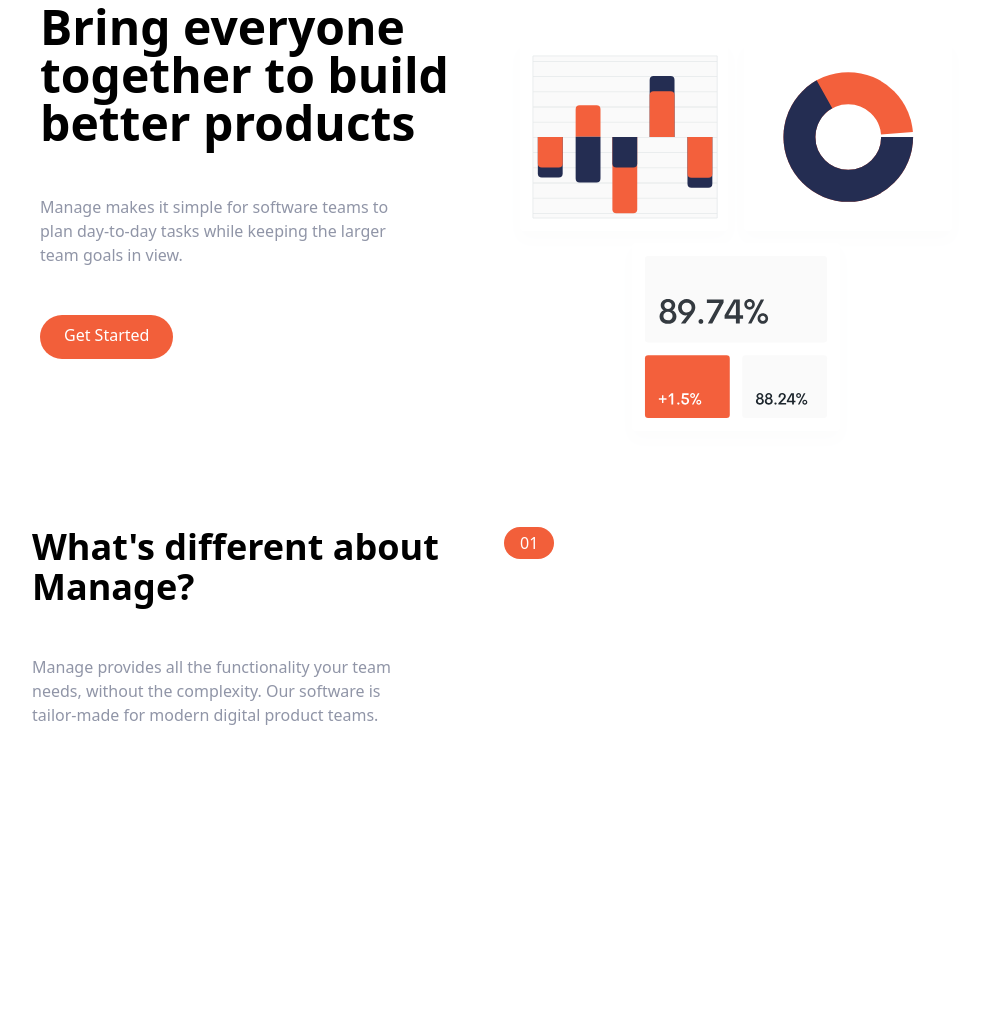
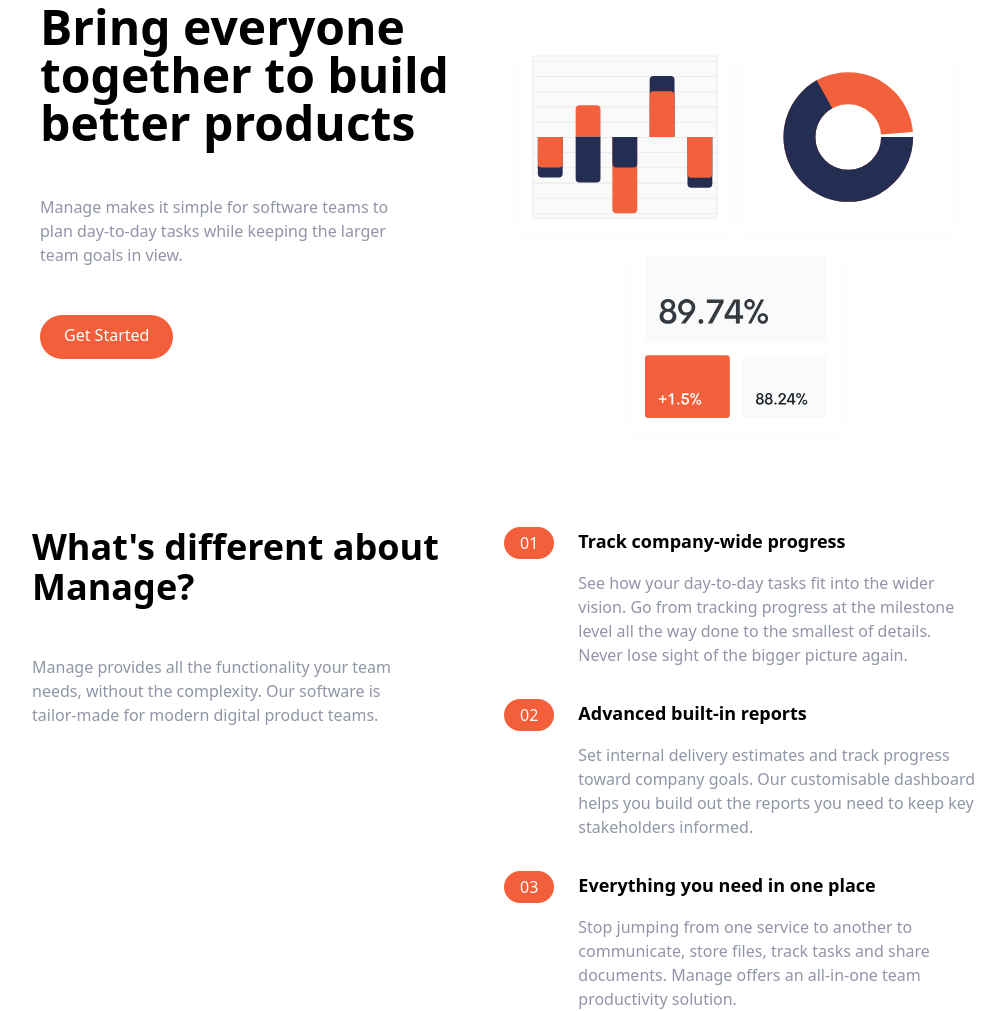
Before and after one commit to SazzadurRahmanAyan/tailwind-landingpage-practice, a website: page index.html in a window 1280 px wide. Shown: the part 129-1140 px from the top of the page, without its empty margins (136-1141 px from the left). Before the commit the page ends 856 px from the top, so only its background shows below. Drawn offline with Linux system fonts and the light colour scheme.

Commit message:
Features section>Numberd list added

```diff
--- a/index.html
+++ b/index.html
@@ -74,9 +74,71 @@
                         <div class="px-4 py-2 text-white rounded-full md:py-1 bg-brightRed">
                             01
                         </div>
+                        <h3 class="text-base font-bold md:mb-4 md:hidden">
+                            Track company-wide progress
+                        </h3>
                     </div>
                 </div>
+
+                    <div>
+                        <h3 class="hidden mb-4 text-lg font-bold md:block">
+                        Track company-wide progress
+                        </h3>
+                        <p class="text-darkGrayishBlue">
+                        See how your day-to-day tasks fit into the wider vision. Go from tracking progress at the milestone level all the way done to the smallest of details. Never lose sight of the bigger picture again.
+                        </p>
+                    </div>
                 </div>
+
+                <!-- List Item 2 -->
+                <div class="flex flex-col space-y-3 md:space-y-0 md:space-x-6 md:flex-row">
+
+                    <!-- Heading -->
+                    <div class="rounded-l-full bg-brightRedSupLight md:bg-transparent">
+                        <div class="flex items-center space-x-2">
+                            <div class="px-4 py-2 text-white rounded-full md:py-1 bg-brightRed">
+                                02
+                            </div>
+                            <h3 class="text-base font-bold md:mb-4 md:hidden">
+                                Advanced built-in reports
+                            </h3>
+                        </div>
+                    </div>
+
+                        <div>
+                            <h3 class="hidden mb-4 text-lg font-bold md:block">
+                                Advanced built-in reports
+                            </h3>
+                            <p class="text-darkGrayishBlue">
+                            Set internal delivery estimates and track progress toward company goals. Our customisable dashboard helps you build out the reports you need to keep key stakeholders informed.
+                            </p>
+                        </div>
+                    </div>
+
+                    <!-- List Item 3 -->
+                <div class="flex flex-col space-y-3 md:space-y-0 md:space-x-6 md:flex-row">
+
+                    <!-- Heading -->
+                    <div class="rounded-l-full bg-brightRedSupLight md:bg-transparent">
+                        <div class="flex items-center space-x-2">
+                            <div class="px-4 py-2 text-white rounded-full md:py-1 bg-brightRed">
+                                03
+                            </div>
+                            <h3 class="text-base font-bold md:mb-4 md:hidden">
+                                Everything you need in one place
+                            </h3>
+                        </div>
+                    </div>
+
+                        <div>
+                            <h3 class="hidden mb-4 text-lg font-bold md:block">
+                                Everything you need in one place
+                            </h3>
+                            <p class="text-darkGrayishBlue">
+                            Stop jumping from one service to another to communicate, store files, track tasks and share documents. Manage offers an all-in-one team productivity solution.
+                            </p>
+                        </div>
+                    </div>
             </div>
         </div>
     </section>
```
Also changed, not shown: css/main.css.
